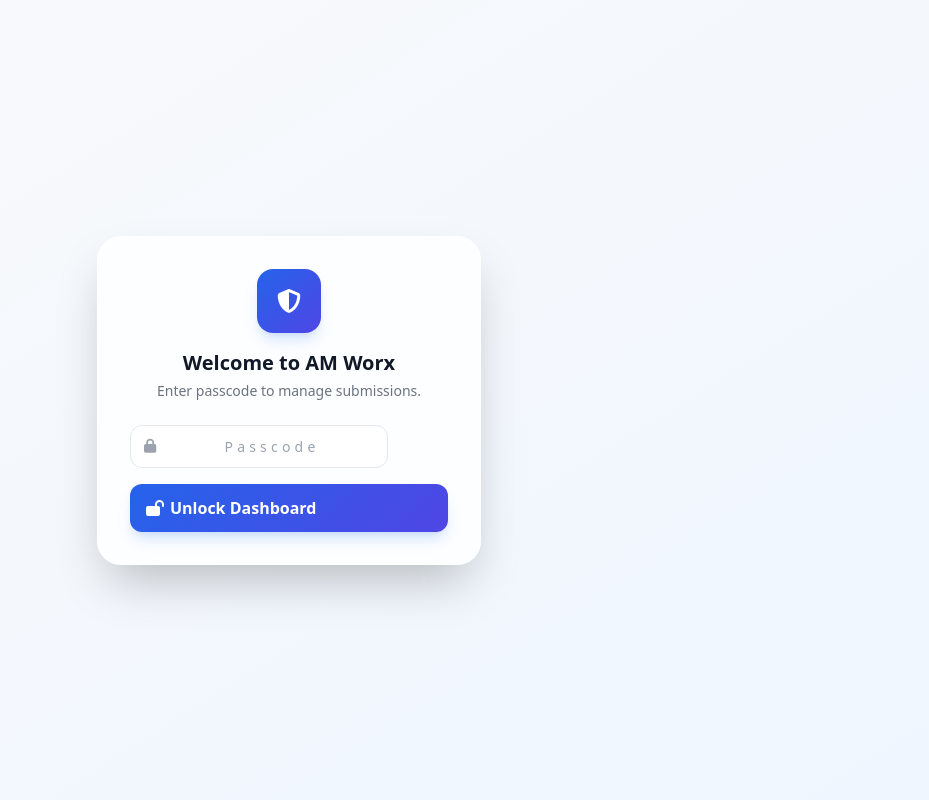
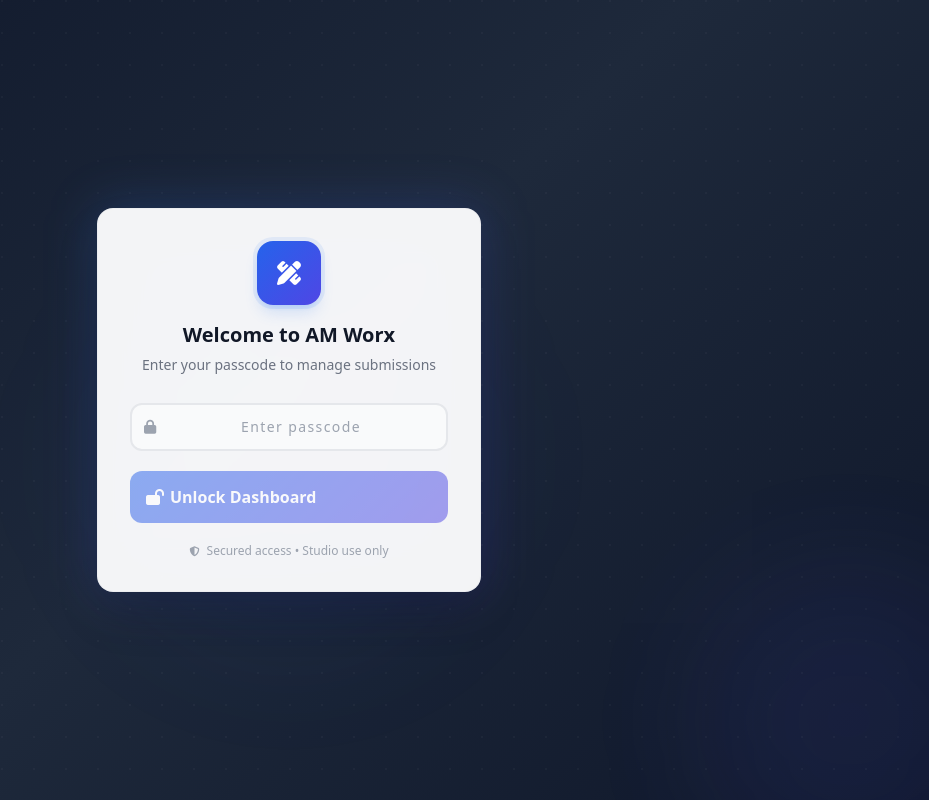
Before and after one commit to amworx/wp_intaker, a plain HTML site: page admin/index.html in a window 1280 px wide. Shown: the whole page, without its empty margins (351-1280 px from the left). Drawn offline with nearby package versions, Linux system fonts and the light colour scheme.

Commit message:
feat(admin): complete login screen redesign
- Dark gradient bg with animated pulsing orbs and dot-grid overlay
- Card entrance animation (fade + slide-up via Alpine x-init)
- Soft card glow via gradient blur behind card
- Icon changed from shield to pen-ruler (brand consistent)
- Icon ring glow effect (ring-4 ring-blue-500/10)
- Input redesigned: larger, border-2, focus ring, group-focus-within icon
- Error now a styled alert box with icon + transition animation
- Button disabled when passcode empty, active scale press effect
- Footer: 'Secured access · Studio use only' with shield icon

```diff
--- a/admin/index.html
+++ b/admin/index.html
@@ -279,24 +279,72 @@
     <!-- ======================== LOGIN GATE ======================== -->
     <div x-show="!authenticated"
          x-transition:enter="transition duration-300"
-         class="fixed inset-0 flex items-center justify-center bg-gradient-to-br from-gray-50 to-blue-50 dark:from-gray-950 dark:to-gray-900 p-4 z-50">
-        <div class="w-full max-w-sm mx-auto bg-white/80 dark:bg-gray-800/80 backdrop-blur-xl rounded-3xl shadow-2xl border border-white/50 dark:border-gray-700/50 p-8 fade-up">
-            <div class="text-center mb-6">
-                <div class="w-16 h-16 rounded-2xl bg-gradient-to-br from-blue-600 to-indigo-600 flex items-center justify-center mx-auto mb-4 shadow-lg shadow-blue-500/20" aria-hidden="true">
-                    <i class="fas fa-shield-halved text-white text-2xl"></i>
+         class="fixed inset-0 flex items-center justify-center p-4 z-50 overflow-hidden"
+         style="background: linear-gradient(135deg, #0f172a 0%, #1e293b 50%, #0f172a 100%);">
+        <!-- Animated bg orbs -->
+        <div class="absolute inset-0 overflow-hidden pointer-events-none" aria-hidden="true">
+            <div class="absolute -top-20 -left-20 w-72 h-72 bg-blue-500/10 rounded-full blur-3xl animate-pulse" style="animation-duration:4s;"></div>
+            <div class="absolute -bottom-20 -right-20 w-80 h-80 bg-indigo-500/10 rounded-full blur-3xl animate-pulse" style="animation-duration:5s;animation-delay:1s;"></div>
+            <div class="absolute top-1/3 left-1/2 -translate-x-1/2 w-96 h-96 bg-blue-600/5 rounded-full blur-3xl"></div>
+            <!-- Grid pattern overlay -->
+            <div class="absolute inset-0 opacity-[0.03]" style="background-image: radial-gradient(circle at 1px 1px, #fff 1px, transparent 0); background-size: 32px 32px;"></div>
+        </div>
+
+        <div class="w-full max-w-sm mx-auto relative"
+             x-data="{ floating: false }"
+             x-init="setTimeout(() => floating = true, 100)">
+            <div class="relative"
+                 :class="floating ? 'translate-y-0 opacity-100' : 'translate-y-4 opacity-0'"
+                 style="transition: all 0.6s cubic-bezier(0.16,1,0.3,1);">
+                <!-- Card glow -->
+                <div class="absolute -inset-1 bg-gradient-to-br from-blue-500/20 to-indigo-600/20 rounded-3xl blur-xl" aria-hidden="true"></div>
+
+                <div class="relative bg-white/95 dark:bg-gray-900 rounded-2xl shadow-2xl border border-gray-200/50 dark:border-gray-700/50 p-8 backdrop-blur-xl">
+                    <!-- Logo area -->
+                    <div class="text-center mb-7">
+                        <div class="w-16 h-16 rounded-2xl bg-gradient-to-br from-blue-600 to-indigo-600 flex items-center justify-center mx-auto mb-4 shadow-lg shadow-blue-500/20 ring-4 ring-blue-500/10" aria-hidden="true">
+                            <i class="fas fa-pen-ruler text-white text-2xl"></i>
+                        </div>
+                        <h2 class="text-xl font-bold text-gray-900 dark:text-gray-100" x-text="'Welcome to ' + (settingsForm.APP_NAME || CONFIG.APP_NAME)"></h2>
+                        <p class="text-sm text-gray-500 dark:text-gray-400 mt-1.5">Enter your passcode to manage submissions</p>
+                    </div>
+
+                    <!-- Form -->
+                    <div class="space-y-5">
+                        <div class="relative group">
+                            <div class="absolute left-0 top-0 bottom-0 w-10 flex items-center justify-center pointer-events-none z-10">
+                                <i class="fas fa-lock text-gray-400 group-focus-within:text-blue-500 transition-colors duration-200 text-sm" aria-hidden="true"></i>
+                            </div>
+                            <input type="password" x-model="passcode" @keydown.enter="login()"
+                                   placeholder="Enter passcode"
+                                   class="w-full pl-10 pr-4 py-3 bg-gray-50 dark:bg-gray-800 border-2 border-gray-200 dark:border-gray-700 rounded-xl text-sm font-medium text-gray-900 dark:text-gray-100 placeholder-gray-400 tracking-widest text-center transition-all duration-200 outline-none focus:border-blue-500 focus:bg-white dark:focus:bg-gray-800 focus:ring-4 focus:ring-blue-500/10"
+                                   maxlength="20" autocomplete="current-password" spellcheck="false" />
+                        </div>
+
+                        <!-- Error -->
+                        <div x-show="loginError"
+                             x-transition:enter="transition duration-200"
+                             x-transition:enter-start="opacity-0 -translate-y-2"
+                             x-transition:enter-end="opacity-100 translate-y-0"
+                             class="flex items-center gap-2.5 bg-red-50 dark:bg-red-500/10 border border-red-200 dark:border-red-500/20 rounded-xl px-4 py-3" role="alert">
+                            <i class="fas fa-circle-exclamation text-red-500 text-sm flex-shrink-0" aria-hidden="true"></i>
+                            <span x-text="loginError" class="text-sm font-medium text-red-700 dark:text-red-400"></span>
+                        </div>
+
+                        <button @click="login()"
+                                class="btn-primary w-full py-3.5 text-base shadow-lg shadow-blue-500/20 hover:shadow-xl hover:shadow-blue-500/30 transition-all duration-200 active:scale-[0.98]"
+                                :disabled="!passcode">
+                            <i class="fas fa-lock-open" aria-hidden="true"></i>
+                            <span>Unlock Dashboard</span>
+                        </button>
+
+                        <!-- Footer help -->
+                        <p class="text-center text-xs text-gray-400 dark:text-gray-500">
+                            <i class="fas fa-shield-halved mr-1 text-[10px]" aria-hidden="true"></i>
+                            Secured access &bull; Studio use only
+                        </p>
+                    </div>
                 </div>
-                <h2 class="text-xl font-bold text-gray-900 dark:text-gray-100" x-text="'Welcome to ' + (settingsForm.APP_NAME || CONFIG.APP_NAME)"></h2>
-                <p class="text-sm text-gray-500 dark:text-gray-400 mt-1">Enter passcode to manage submissions.</p>
-            </div>
-            <div class="space-y-4">
-                <div class="relative">
-                    <i class="fas fa-lock absolute left-3.5 top-1/2 -translate-y-1/2 text-gray-400 text-sm" aria-hidden="true"></i>
-                    <input type="password" x-model="passcode" @keydown.enter="login()" placeholder="Passcode" class="input-field pl-10 text-center tracking-[0.3em]" maxlength="20" autocomplete="current-password" spellcheck="false" />
-                </div>
-                <p x-show="loginError" x-text="loginError" class="text-red-600 dark:text-red-400 text-sm text-center animate-pulse" role="alert"></p>
-                <button @click="login()" class="btn-primary w-full py-3 text-base shadow-lg shadow-blue-500/20 hover:shadow-xl hover:shadow-blue-500/30 transition-all duration-200">
-                    <i class="fas fa-lock-open" aria-hidden="true"></i> Unlock Dashboard
-                </button>
             </div>
         </div>
     </div>
```
